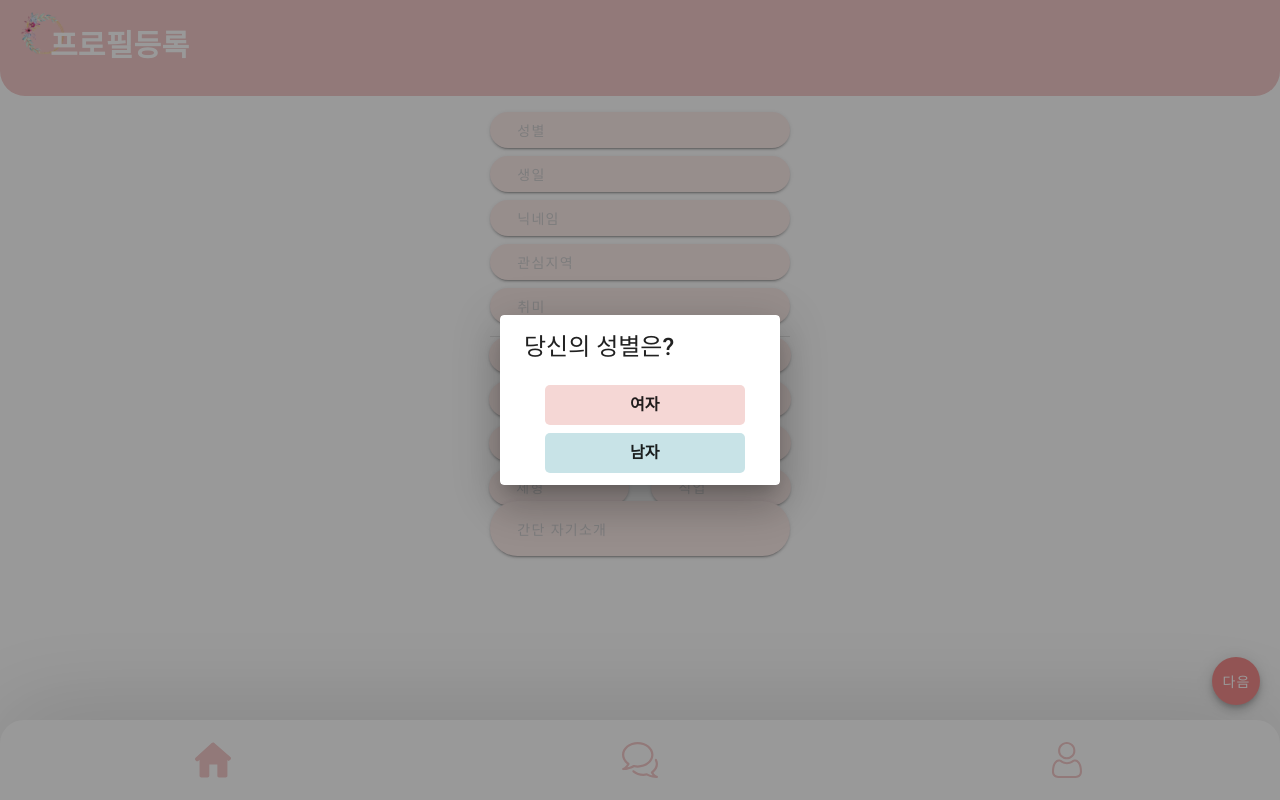
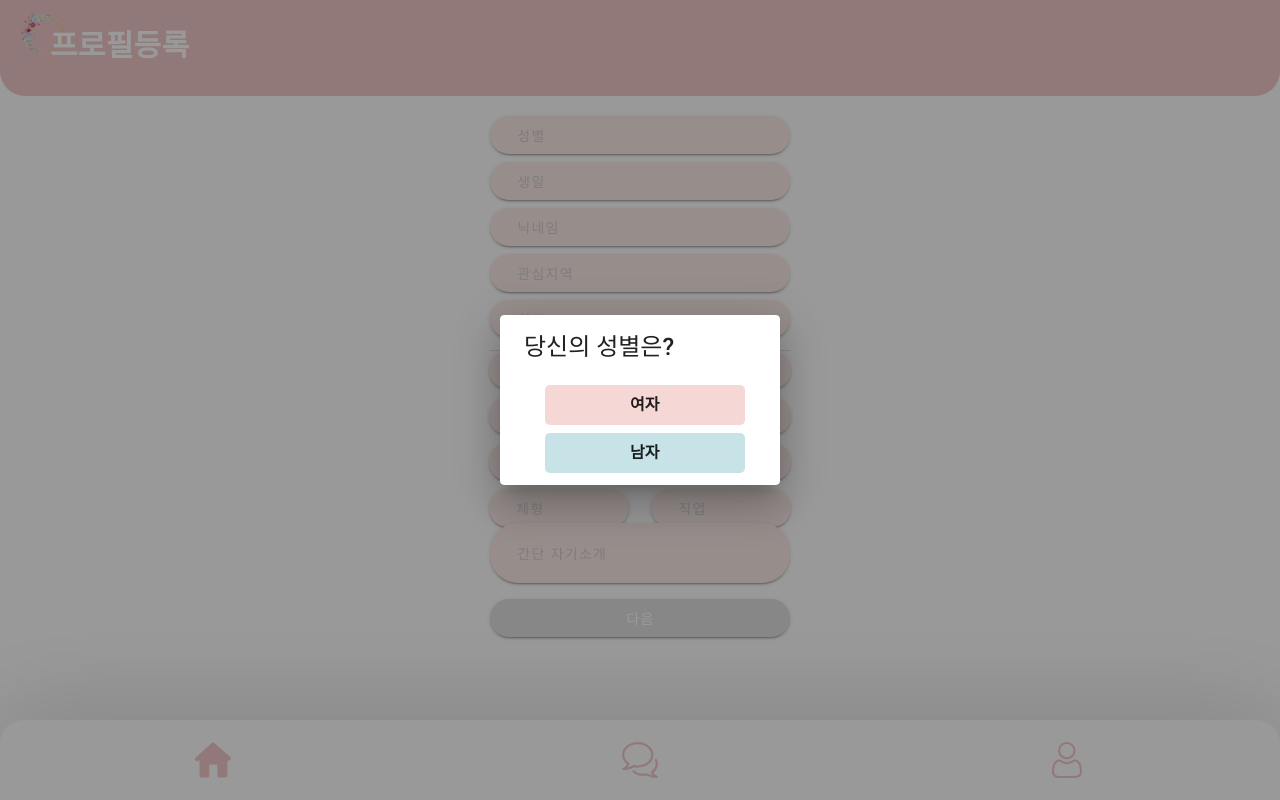
Before and after one commit to namdk1028/project3, a Vue app in the folder front/: page /user/userinfo in a window 1280 px wide. Built offline with nearby package versions, Linux system fonts and the light colour scheme; a web font is replaced by a local one; what vue-cookie would draw is missing.

Commit message:
[F] fix: btn height

```diff
--- a/front/src/views/user/UserInfo.vue
+++ b/front/src/views/user/UserInfo.vue
@@ -1,9 +1,10 @@
 <template>
   <div>
     <Title :title="title" />
-    <div class="my-4 mx-auto" style="max-width: 300px">
+    <div class="my-5 mx-auto" style="max-width: 300px">
       <v-row class="my-2" justify="center">
         <v-btn
+          height="38px"
           width="300px"
           rounded
           color="deep-orange lighten-5"
@@ -21,6 +22,7 @@
       </v-row>
       <v-row class="my-2" justify="center">
         <v-btn
+          height="38px"
           style="margin: 0 auto"
           width="300px"
           rounded
@@ -39,6 +41,7 @@
       </v-row>
       <v-row class="my-2" justify="center">
         <v-btn
+          height="38px"
           width="300px"
           rounded
           color="deep-orange lighten-5"
@@ -56,6 +59,7 @@
       </v-row>
       <v-row class="my-2" justify="center">
         <v-btn
+          height="38px"
           width="300px"
           rounded
           color="deep-orange lighten-5"
@@ -73,6 +77,7 @@
       </v-row>
       <v-row class="my-2" justify="center">
         <v-btn
+          height="38px"
           width="300px"
           rounded
           color="deep-orange lighten-5"
@@ -95,6 +100,7 @@
       <v-row justify="center">
         <v-col class="px-0 py-1 col-6">
           <v-btn
+            height="38px"
             width="140px"
             rounded
             color="deep-orange lighten-5"
@@ -112,6 +118,7 @@
         </v-col>
         <v-col class="px-0 py-1 col-6">
           <v-btn
+            height="38px"
             width="140px"
             rounded
             color="deep-orange lighten-5"
@@ -131,6 +138,7 @@
       <v-row justify="center">
         <v-col class="px-0 py-1 col-6">
           <v-btn
+            height="38px"
             width="140px"
             rounded
             color="deep-orange lighten-5"
@@ -151,6 +159,7 @@
         </v-col>
         <v-col class="px-0 py-1 col-6">
           <v-btn
+            height="38px"
             width="140px"
             rounded
             color="deep-orange lighten-5"
@@ -170,6 +179,7 @@
       <v-row justify="center">
         <v-col class="px-0 py-1 col-6">
           <v-btn
+            height="38px"
             width="140px"
             rounded
             color="deep-orange lighten-5"
@@ -187,6 +197,7 @@
         </v-col>
         <v-col class="px-0 py-1 col-6">
           <v-btn
+            height="38px"
             width="140px"
             rounded
             color="deep-orange lighten-5"
@@ -209,6 +220,7 @@
       <v-row justify="center">
         <v-col class="px-0 py-1 col-6">
           <v-btn
+            height="38px"
             width="140px"
             rounded
             color="deep-orange lighten-5"
@@ -226,6 +238,7 @@
         </v-col>
         <v-col class="px-0 py-1 col-6">
           <v-btn
+            height="38px"
             width="140px"
             rounded
             color="deep-orange lighten-5"
@@ -245,7 +258,7 @@
       <v-row class="my-1 mb-1" justify="center">
         <v-btn
           width="300px"
-          height="55px"
+          height="60px"
           rounded
           color="deep-orange lighten-5"
           dark
@@ -260,7 +273,7 @@
           <Intro @closeIntro="closeIntro" @getIntro="getIntro" />
         </v-dialog>
       </v-row>
-      <v-btn
+      <!-- <v-btn
         width="300px"
         class="info-btn mx-auto my-1"
         color="red lighten-3"
@@ -275,13 +288,24 @@
           height: 48px;
           width: 48px;
           position: fixed;
-          bottom: 95px;
+          top: 30px;
           right: 20px;
         "
         color="#F27F7F"
         fab
         dark
         v-else
+        @click="emitUserInfo"
+      >
+        다음
+      </v-btn> -->
+      <v-btn
+        width="300px"
+        height="38px"
+        rounded
+        class="info-btn mx-auto my-3"
+        color="#DDDDDD"
+        dark
         @click="emitUserInfo"
       >
         다음
```
